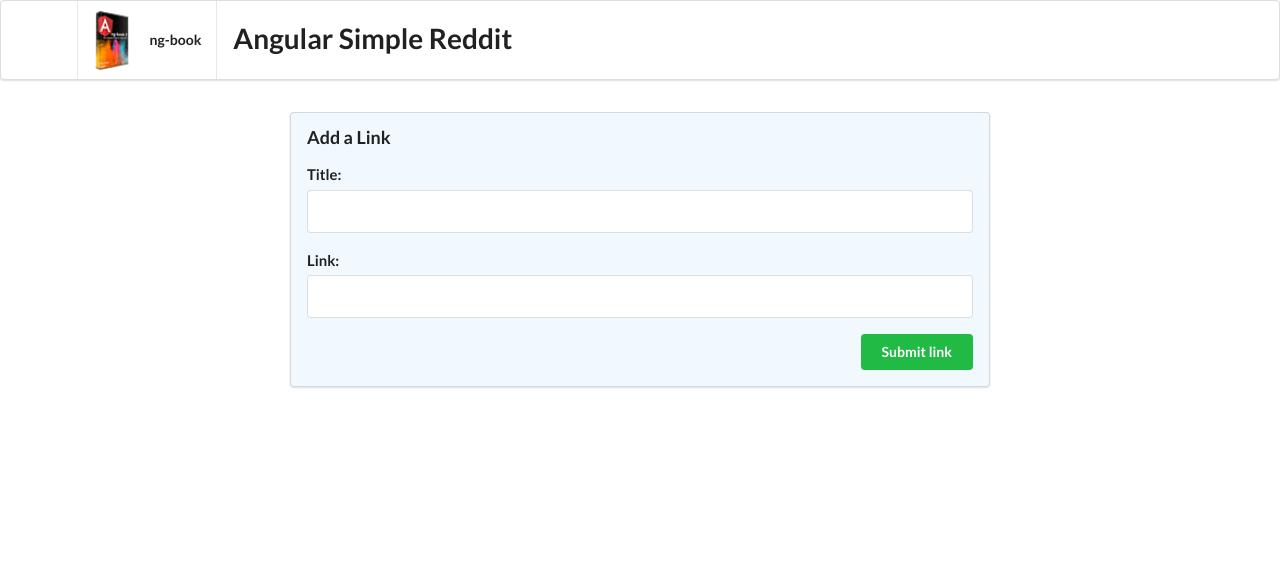
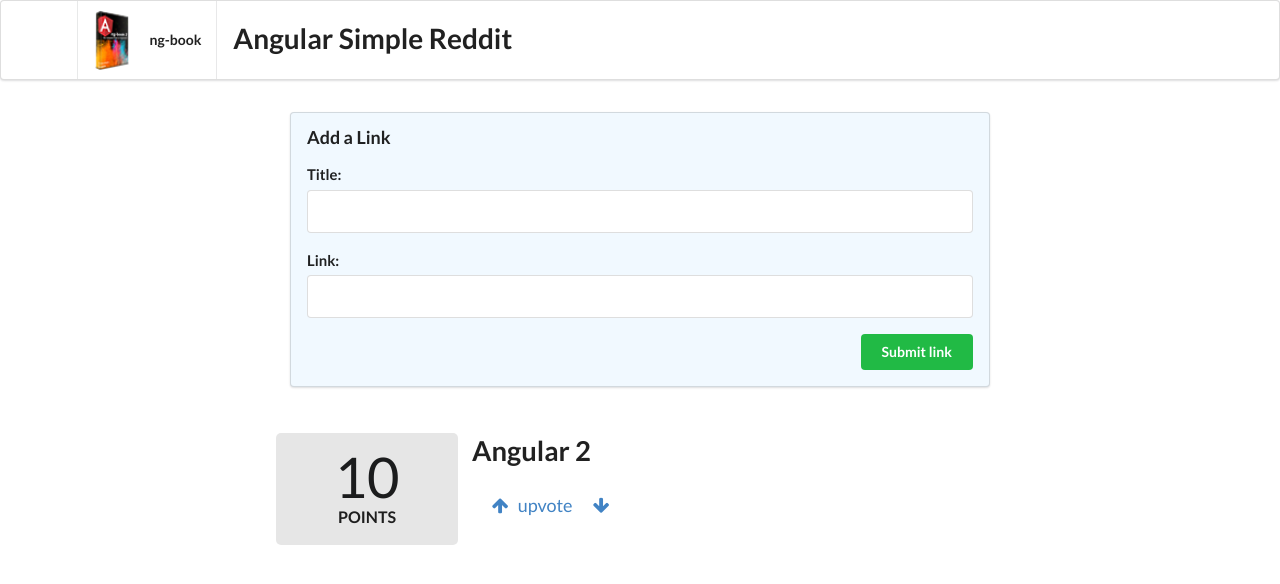
Before and after one commit to eathom91/angular-reddit, an Angular app: page / in a window 1280 px wide. Shown: the top 584 px of the page. Built offline with nearby package versions, Linux system fonts and the light colour scheme.

Commit message:
Added Article Class attributes

```diff
--- a/src/app/app.component.html
+++ b/src/app/app.component.html
@@ -13,5 +13,9 @@
           class="ui positive right floated button">
     Submit link
   </button>
+</form>
 
-</form>
+<div  class="ui grid posts">
+  <app-article>
+  </app-article>
+</div>
--- a/src/app/article/article.component.html
+++ b/src/app/article/article.component.html
@@ -1 +1,28 @@
-<p>article works!</p>
+<div class="four wide column center aligned votes">
+  <div class="ui statistic">
+    <div class="value">
+      {{votes}}
+    </div>
+    <div class="label">
+      Points
+    </div>
+  </div>
+</div>
+<div class="twelve wide column">
+  <a class="ui large header" href="{{link}}">
+    {{title}}
+  </a>
+  <ul class="ui big horizontal list voters">
+    <li class="item">
+      <a href (click)="voteUp()">
+        <i class="arrow up icon"></i>
+        upvote
+      </a>
+    </li>
+    <li class="item">
+      <a href (click)="voteDown()">
+        <i class="arrow down icon"></i>
+      </a>
+    </li>
+  </ul>
+</div>
--- a/src/app/article/article.component.ts
+++ b/src/app/article/article.component.ts
@@ -1,4 +1,4 @@
-import { Component, OnInit } from '@angular/core';
+import {Component, HostBinding, OnInit} from '@angular/core';
 
 @Component({
   selector: 'app-article',
@@ -6,8 +6,26 @@
   styleUrls: ['./article.component.css']
 })
 export class ArticleComponent implements OnInit {
+  @HostBinding('attr.class') cssClass = 'row';
+  votes: number;
+  title: string;
+  link: string;
 
-  constructor() { }
+  constructor() {
+    this.title = 'Angular 2';
+    this.link = 'https://angular.io';
+    this.votes = 10;
+  }
+
+  voteUp(): boolean {
+    this.votes += 1;
+    return false;
+  }
+
+  voteDown(): boolean{
+    this.votes -= 1;
+    return false;
+  }
 
   ngOnInit(): void {
   }
```
